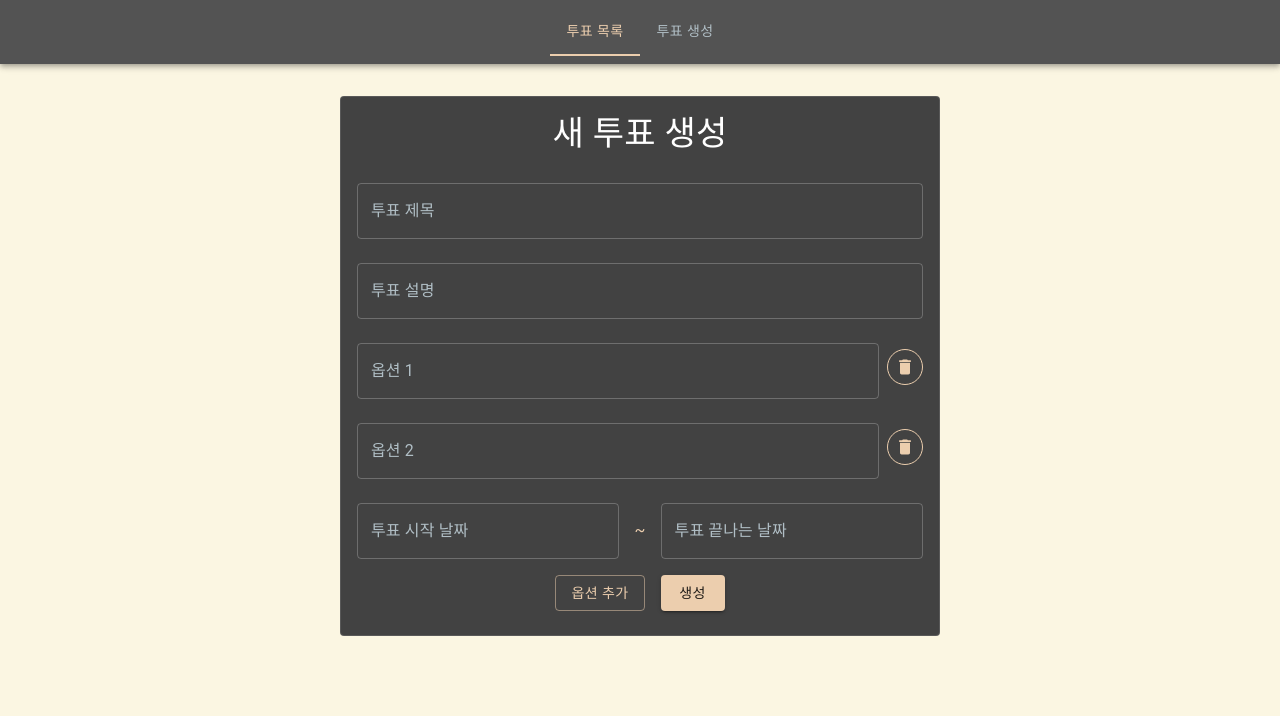
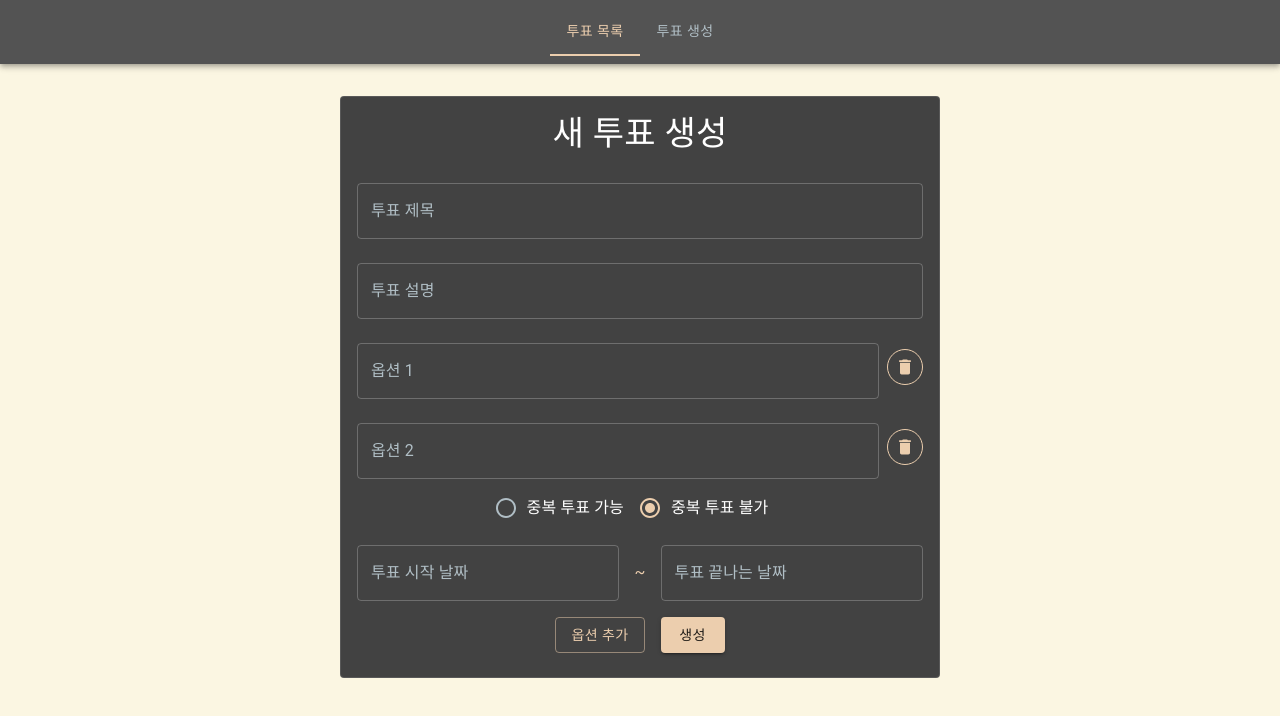
Before and after one commit to zestlee1106/fe-vote, a React (Create React App) app: page /create-vote in a window 1280 px wide. Shown: the top 716 px of the page. Built offline with nearby package versions, Linux system fonts and the light colour scheme.

Commit message:
update: 투표 생성 페이지 중복 투표 가능 반영

```diff
--- a/src/pages/CreateVote.tsx
+++ b/src/pages/CreateVote.tsx
@@ -1,5 +1,16 @@
 import React, { useState } from 'react'
-import { Box, Card, CardContent, TextField, Button, Typography, IconButton } from '@mui/material'
+import {
+  Box,
+  Card,
+  CardContent,
+  TextField,
+  Button,
+  Typography,
+  IconButton,
+  RadioGroup,
+  Radio,
+  FormControlLabel,
+} from '@mui/material'
 import { Delete } from '@mui/icons-material'
 import CustomDatePicker from '@/components/CustomDatePicker'
 import theme from '@/theme'
@@ -10,6 +21,7 @@ const CreateVote: React.FC = () => {
   const [title, setTitle] = useState('')
   const [description, setDescription] = useState('')
   const [options, setOptions] = useState(['', ''])
+  const [isDuplicateVotingAllowed, setIsDuplicateVotingAllowed] = useState(false)
 
   const handleOptionChange = (index: number, value: string) => {
     const newOptions = [...options]
@@ -38,6 +50,10 @@ const CreateVote: React.FC = () => {
 
   const navigate = useNavigate()
 
+  const handleChangeAllowed = () => {
+    setIsDuplicateVotingAllowed((prev) => !prev)
+  }
+
   const handleSubmit = async () => {
     if (!title || !options || !startDate || !endDate || !description) {
       alert('필수값을 넣지 않았습니다.')
@@ -50,6 +66,7 @@ const CreateVote: React.FC = () => {
       description,
       startDate: startDate?.toISOString() || new Date().toISOString(),
       endDate: endDate?.toISOString() || new Date().toISOString(),
+      isDuplicateVotingAllowed,
     }
 
     const data = await createVote(params)
@@ -114,6 +131,18 @@ const CreateVote: React.FC = () => {
           <Box
             sx={{
               display: 'flex',
+              width: '100%',
+              justifyContent: 'center',
+            }}
+          >
+            <RadioGroup row value={isDuplicateVotingAllowed} onChange={handleChangeAllowed}>
+              <FormControlLabel value={true} control={<Radio />} label="중복 투표 가능" />
+              <FormControlLabel value={false} control={<Radio />} label="중복 투표 불가" />
+            </RadioGroup>
+          </Box>
+          <Box
+            sx={{
+              display: 'flex',
               alignItems: 'center',
               gap: '15px',
               width: '100%',
```
